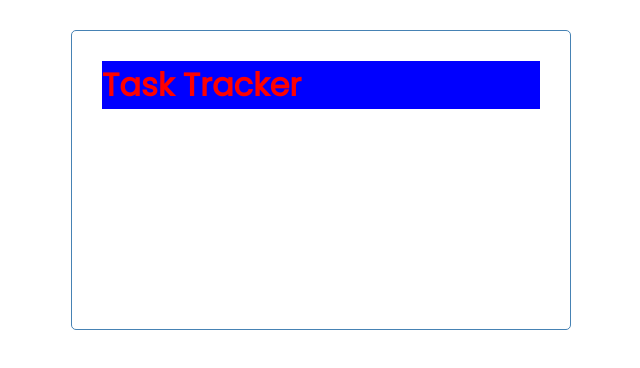
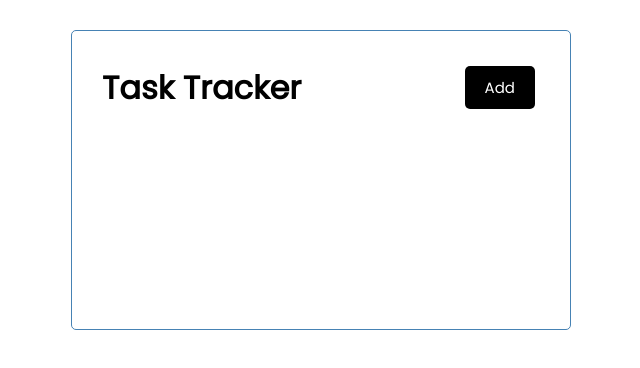
Before and after one commit to JOANITA-51/react-my-app, a React (Create React App) app in the folder react-task-tracker/: page / in a window 1280 px wide. Shown: the top 368 px of the page, without its empty margins (319-959 px from the left). Built offline with nearby package versions, Linux system fonts and the light colour scheme.

Commit message:
Adding another component called button

```diff
--- a/react-task-tracker/src/components/Header.js
+++ b/react-task-tracker/src/components/Header.js
@@ -2,8 +2,9 @@
 
 const Header = ({title}) => {
     return (
-        <header>
-            <h1 style ={HeadingStyle}>{title}</h1>
+        <header className='header'>
+            <h1 >{title}</h1>
+            <button className='btn'>Add</button>
         </header>
     )
 }
@@ -14,8 +15,11 @@
 Header.propTypes = {
     title:PropTypes.string,
 }
-const HeadingStyle = {
-    color:'red', backgroundColor:'blue'
-}
+
+//CSS in JS
+// const HeadingStyle = {
+//     color:'red',
+//     backgroundColor:'blue'
+// }
 
 export default Header
```
